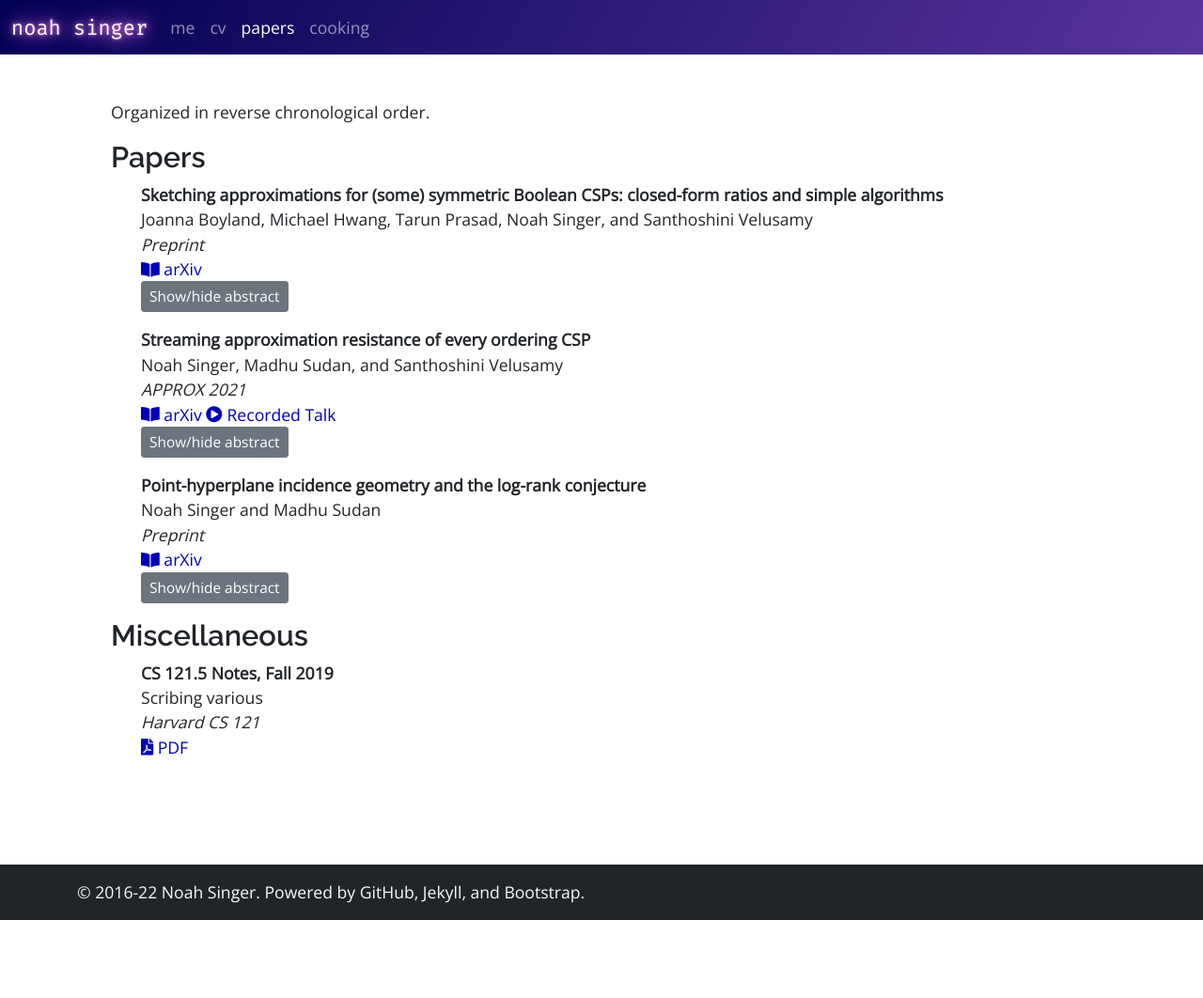
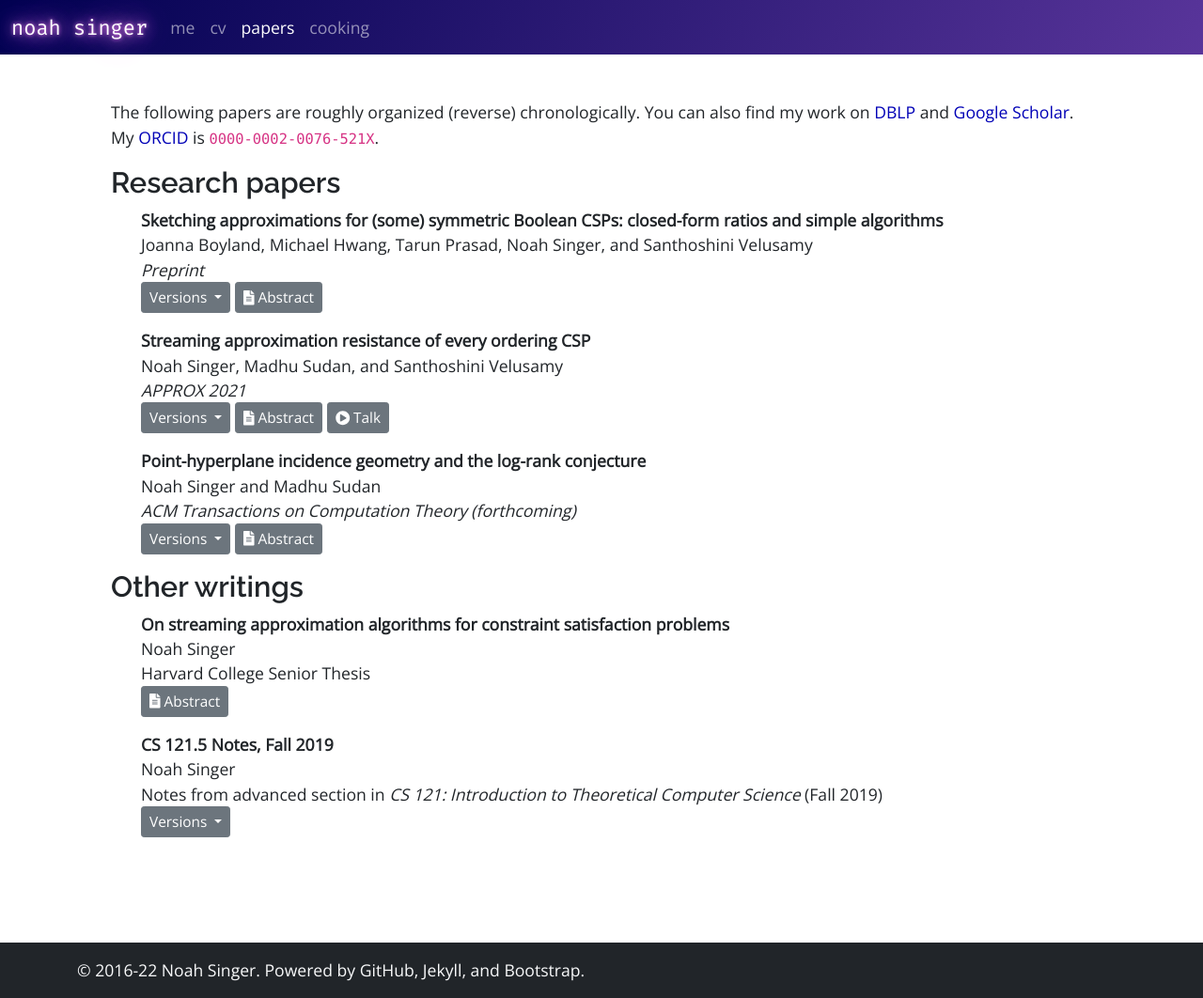
Before and after one commit to singerng/noahsinger.org, a Jekyll site: the page built from papers/index.md, in a window 1280 px wide. Shown: the whole page at 94% size. Built offline with Jekyll 4.4.1, drawn with Linux system fonts in a browser that asks for light colours; nearby versions of some CDN libraries; before the commit the page ends 979 px from its top, so only the background shows below that.

Commit message:
updated buttons for papers

```diff
--- a/_data/papers.yml
+++ b/_data/papers.yml
@@ -1,3 +1,33 @@
+
+- title: On streaming approximation algorithms for constraint satisfaction problems
+  date: 2022-03-25
+  desc: Harvard College Senior Thesis
+  type: misc
+  authors: Noah Singer
+  abstract: >
+    In this thesis, we explore <em>streaming algorithms</em> for <em>approximating
+    constraint satisfaction problems (CSPs)</em>. The setup is roughly the following:
+    A computer has limited memory space, sees a long "stream" of local constraints on
+    a set of variables, and tries to estimate how many of the constraints may be simultaneously
+    satisfied. The past ten years have seen a number of works in this area, and this thesis
+    includes both expository material and novel contributions. Throughout, we emphasize connections
+    to the broader theories of CSPs, approximability, and streaming models, and highlight interesting
+    open problems.<br/>
+
+    In the second part of the thesis, we present two of our own joint works. We begin with a work with
+    Madhu Sudan and Santhoshini Velusamy in which
+    we prove linear-space streaming approximation-resistance for all <em>ordering CSPs (OCSPs)</em>,
+    which are "CSP-like" problems maximizing over sets of permutations. Previous works considered
+    the <em>maximum acyclic subgraph (MAS)</em> problem, the prototypical OCSP; even for MAS,
+    we improve on both the inapproximability factor and the space bound.
+    Next, we present joint work with Joanna Boyland, Michael Hwang, Tarun Prasad, and Santhoshini
+    Velusamy in which we investigate the \(\sqrt n\)-space streaming approximability of symmetric Boolean CSPs
+    with negations. In particular, we give explicit \(\sqrt n\)-space sketching approximability ratios
+    for several families of CSPs, including Max-\(k\)AND; develop simpler optimal sketching approximation
+    algorithms for <em>threshold</em> predicates; and show that previous streaming lower bounds are
+    "incomplete" in that they fail to characterize the \(\sqrt n\)-space streaming approximability
+    of Max-\(3\)AND.
+
 - title: "Sketching approximations for (some) symmetric Boolean CSPs: closed-form ratios and simple algorithms"
   date: 2021-12-13
   authors: Joanna Boyland, Michael Hwang, Tarun Prasad, Noah Singer, and Santhoshini Velusamy
@@ -20,20 +50,20 @@
     Max-CSP(\(f\)) requires \(\Omega(\sqrt{n})\) space. While they show that \(\alpha(f)\) is computable to arbitrary
     precision in \(\mathbf{PSPACE}\), they do not give a closed-form expression.
 
-    In this work, we build on the [CSGV21] dichotomy theorem and give <mark>closed-form expressions
-    for the sketching approximation ratios of multiple families of symmetric Boolean functions</mark>. These include
-    \(k\mathsf{AND}\) and \(\mathsf{Th}_k^{k-1}\) (the ``weight-at-least-\((k-1)\)'' threshold function on \(k\) variables). In particular,
+    In this work, we build on the [CSGV21] dichotomy theorem and give closed-form expressions
+    for the sketching approximation ratios of multiple families of symmetric Boolean functions. These include
+    \(k\mathsf{AND}\) and \(\mathsf{Th}_k^{k-1}\) (the "weight-at-least-\((k-1)\)" threshold function on \(k\) variables). In particular,
     letting \(\alpha'_k = 2^{-(k-1)} (1-k^{-2})^{(k-1)/2}\), we show that for odd \(k \geq 3\), \(\alpha(k\mathsf{AND}) = \alpha'_k\);
     for even \(k \geq 2\), \(\alpha(k\mathsf{AND}) = 2\alpha'_{k+1}\); and for even \(k \geq 2\),
-    \(\alpha(\mathsf{Th}_k^{k-1}) = \frac{k}2\alpha'_{k-1}\). We also resolve the ratio for the ``weight-exactly-\(\frac{k+1}2\)''
+    \(\alpha(\mathsf{Th}_k^{k-1}) = \frac{k}2\alpha'_{k-1}\). We also resolve the ratio for the "weight-exactly-\(\frac{k+1}2\)"
     function for odd \(k \in \{3,\ldots,51\}\) as well as fifteen other functions. We stress here that the
     closed-form expressions need not have existed just given the [CGSV21] dichotomy, and our
-    analysis involves identifying structural "saddle-point" properties of the dichotomy. <mark>For arbitrary
+    analysis involves identifying structural "saddle-point" properties of the dichotomy. For arbitrary
     <em>threshold</em> functions, we also give optimal "bias-based" approximation algorithms generalizing
-    [CGV20] while simplifying [CGSV21].</mark> Finally, we investigate the <em>streaming</em> lower
-    bounds in [CGSV21]. <mark>We show that for \(\mathsf{Th}^3_4\), the [CGSV21] streaming and
+    [CGV20] while simplifying [CGSV21]. Finally, we investigate the <em>streaming</em> lower
+    bounds in [CGSV21]. We show that for \(\mathsf{Th}^3_4\), the [CGSV21] streaming and
     sketching lower bounds match (previously only known for \(2\mathsf{AND}\)), while for \(3\mathsf{AND}\), their streaming
-    lower bound is provably weaker.</mark>
+    lower bound is provably weaker.
 
 - title: "Streaming approximation resistance of every ordering CSP"
   date: 2021-05-04
@@ -41,6 +71,8 @@
   type: research
   venue: APPROX 2021
   arxiv: 2105.01782
+  eccc: https://eccc.weizmann.ac.il/report/2021/064/
+  conference: https://drops.dagstuhl.de/opus/volltexte/2021/14710/
   talk: https://www.youtube.com/watch?v=QAHM1dCuJyQ&list=PL5-hmiX64aew0sOri8fhNhhn9v0SH5yrE&index=3
   select: yes
   abstract: >
@@ -55,11 +87,11 @@
 
     In this work we consider the task of approximating the maximum number of satisfiable constraints
     in the (single-pass) streaming setting, where an instance is presented as a stream of
-    constraints. <mark>We show that for every \(\Pi\), OCSP\((\Pi)\) is approximation-resistant to
+    constraints. We show that for every \(\Pi\), OCSP\((\Pi)\) is approximation-resistant to
     \(o(n)\)-space streaming algorithms, i.e., algorithms using \(o(n)\) space cannot distinguish streams
     where almost every constraint is satisfiable from streams where no ordering beats the
     random ordering by a noticeable amount. This space bound is tight up to
-    polylogarithmic factors.</mark> In the case of MAS, our result shows that for every
+    polylogarithmic factors. In the case of MAS, our result shows that for every
     \(\epsilon>0\), MAS is not \((1/2+\epsilon)\)-approximable in \(o(n)\) space. The previous best
     inapproximability result, due to Guruswami and Tao [APPROX 2019],
     only ruled out a \(3/4\)-approximation in \(o(\sqrt n)\) space.<br/>
@@ -75,51 +107,48 @@
     distinct blocks. By exploiting this combinatorial property, in combination with the hardness
     results of the resulting families of CSPs, we give optimal inapproximability results for all OCSPs.
 
-
 - title: "Point-hyperplane incidence geometry and the log-rank conjecture"
   date: 2021-04-30
   authors: Noah Singer and Madhu Sudan
   arxiv: 2101.09592
   type: research
-  venue: Preprint
+  venue: <i>ACM Transactions on Computation Theory</i> (forthcoming)
   select: yes
   abstract: >
     We study the log-rank conjecture from the perspective of point-hyperplane incidence geometry.
     We formulate the following conjecture: Given a point set in \(\mathbb{R}^d\) that is covered by
-    constant-sized sets of parallel hyperplanes, there exists an affine subspace that
-    accounts for a large (i.e., \(2^{-{\operatorname{polylog}(d)}}\) fraction of the incidences, in the
-    sense of containing a large fraction of the points and being contained in a large fraction
-    of the hyperplanes. (In other words, the point-hyperplane incidence graph for such configurations
-    has a large complete bipartite subgraph.) Alternatively, our conjecture may be interpreted
-    linear-algebraically as follows: Any rank-\(d\) matrix containing at most \(O(1)\) distinct entries
-    in each column contains a submatrix of fractional size \(2^{-{\operatorname{polylog}(d)}}\), in which each
-    column contains one distinct entry. We prove that our conjecture is equivalent to the log-rank
+    constant-sized sets of parallel hyperplanes, there exists an affine subspace that accounts
+    for a large (i.e., \(2^{-{\mathrm{polylog}(d)}}\) fraction of the incidences, in the sense of
+    containing a large fraction of the points and being contained in a large fraction of the
+    hyperplanes. In other words, the point-hyperplane incidence graph for such configurations
+    has a large complete bipartite subgraph. Alternatively, our conjecture may be interpreted
+    linear-algebraically as follows: Any rank-$d$ matrix containing at most \(O(1)\) distinct
+    entries in each column contains a submatrix of fractional size \(2^{-{\mathrm{polylog}(d)}}\), in
+    which each column is constant. We prove that our conjecture is equivalent to the log-rank
     conjecture; the crucial ingredient of this proof is a reduction from bounds for parallel
     \(k\)-partitions to bounds for parallel \((k-1)\)-partitions. We also introduce an (apparent)
     strengthening of the conjecture, which relaxes the requirements that the sets of hyperplanes be parallel.<br/>
 
     Motivated by the connections above, we revisit well-studied questions in point-hyperplane
-    incidence geometry <em>without</em> structural assumptions (i.e., the existence of partitions),
-    and  in particular, we initiate the study of complete bipartite subgraph size in incidence graphs
-    in the regime where dimension is not a constant. We give an elementary argument for the existence
-    of complete bipartite subgraphs of density \(\Omega(\epsilon^{2d}/d)\) in any \(d\)-dimensional
-    configuration with incidence density \(\epsilon\) (qualitatively matching previous results, which had
-    implicit dimension-dependent constants and required sophisticated incidence-geometric techniques).
-    We also improve an upper-bound construction of Apfelbaum and Sharir [<em>SIAM J. Discrete Math.</em> 2007],
-    yielding a configuration whose complete bipartite subgraphs are exponentially small and
-    whose incidence density is \(\Omega(1/\sqrt d)\). Finally, we discuss various constructions
-    (due to others) of products of Boolean matrices which yield configurations with incidence
-    density \(\Omega(1)\) and bipartite subgraph density \(2^{-\Omega(\sqrt d)}\), and pose several
-    questions for this special case in the alternative language of extremal set combinatorics.<br/>
+    incidence geometry <em>without</em> structural assumptions (i.e., the existence of partitions).
+    We give an elementary argument for the existence of complete bipartite subgraphs of density
+    \(\Omega(\epsilon^{2d}/d)\) in any \(d\)-dimensional configuration with incidence density \(\epsilon\),
+    qualitatively matching previous results proved using sophisticated geometric techniques.
+    We also improve an upper-bound construction of Apfelbaum and Sharir [<em>J. Discrete Math.</em> 2007], yielding a
+    configuration whose complete bipartite subgraphs are exponentially small and whose incidence
+    density is \(\Omega(1/\sqrt d)\). Finally, we discuss various constructions (due to others) of
+    products of Boolean matrices which yield configurations with incidence density \(\Omega(1)\) and
+    complete bipartite subgraph density \(2^{-\Omega(\sqrt d)}\), and pose several questions for this
+    special case in the alternative language of extremal set combinatorics.<br/>
 
     Our framework and results may help shed light on the difficulty of improving Lovett's
-    \(\tilde{O}(\sqrt{\operatorname{rank}(f)})\) bound [<em>J. ACM</em> 2016] for the log-rank conjecture; in particular,
-    any improvement on this bound would imply the first bipartite subgraph size bounds for
-    parallel \(3\)-partitioned configurations which beat our generic bounds for unstructured configurations.
+    \(\tilde{O}(\sqrt{\mathrm{rank}(f)})\) bound [<em>J. ACM.</em> 2014] for the log-rank conjecture. In particular,
+    any improvement on this bound would imply the first complete bipartite subgraph size bounds
+    for parallel \(3\)-partitioned configurations which beat our generic bounds for unstructured configurations.
 
 - title: CS 121.5 Notes, Fall 2019
   pdf: cs_121_5_2019.pdf
   date: 2019-12-19
-  venue: Harvard CS 121
-  scribing: various
+  desc: "Notes from advanced section in <em>CS 121: Introduction to Theoretical Computer Science</em> (Fall 2019)"
   type: misc
+  authors: Noah Singer
--- a/_includes/paper.html
+++ b/_includes/paper.html
@@ -1,35 +1,64 @@
 <li class="mb-3">
     <strong>{{ paper.title }}</strong><br/>
-    {{ paper.authors }} {% if paper.scribing %}Scribing {{ paper.scribing }}{% endif %}<br/>
+    {% if paper.authors %}{{ paper.authors }}<br/>{% endif %}
+    {% if paper.desc %}{{ paper.desc }}<br/>{% endif %}
     {% if paper.venue %}<em>{{ paper.venue }}</em><br/>{% endif %}
-    <!-- {{ paper.date |  date: "%B %Y" }}.<br/> -->
 
-    {% if paper.pdf %}
-    <a href="/papers/{{ paper.pdf }}" target="_blank"><i class="fas fa-file-pdf"></i> PDF</a>
+    {% unless include.short %}
+    {% if paper.arxiv or paper.eccc or paper.conference or paper.journal or paper.pdf %}
+    <div class="btn-group">
+        <div class="dropdown">
+          <a class="btn btn-secondary dropdown-toggle btn-sm" href="#" role="button" id="dropdownMenuLink-{{ forloop.index }}" data-bs-toggle="dropdown" aria-expanded="false">
+            Versions
+          </a>
+
+          <ul class="dropdown-menu" aria-labelledby="dropdownMenuLink-{{ forloop.index }}">
+            {% if paper.pdf %}
+            <li><a class="dropdown-item" href="/papers/{{ paper.pdf }}" target="_blank"><i class="fas fa-file-pdf"></i> local</a></li>
+            {% endif %}
+
+            {% if paper.arxiv %}
+            <li><a class="dropdown-item" href="https://arxiv.org/abs/{{ paper.arxiv }}" target="_blank"><i class="fas fa-hdd"></i> arxiv</a></li>
+            {% endif %}
+
+            {% if paper.eccc %}
+            <li><a class="dropdown-item" href="https://eccc.weizmann.ac.il/report/{{ paper.eccc }}" target="_blank"><i class="fas fa-hdd"></i> eccc</a></li>
+            {% endif %}
+
+            {% if paper.conference %}
+            <li><a class="dropdown-item" href="{{ paper.conference }}" target="_blank"><i class="fas fa-users"></i> conference</a></li>
+            {% endif %}
+
+            {% if paper.journal %}
+            <li><a class="dropdown-item" href="{{ paper.journal }}" target="_blank"><i class="fas fa-book"></i> journal</a></li>
+            {% endif %}
+          </ul>
+        </div>
+    </div>
     {% endif %}
 
-    {% if paper.arxiv %}
-    <a href="https://arxiv.org/abs/{{ paper.arxiv }}" target="_blank"><i class="fas fa-book-open"></i> arXiv</a>
-    {% endif %}
+    {% if paper.abstract %}
+    <div class="btn-group">
+    <button type="button" class="btn btn-secondary btn-sm" data-bs-toggle="modal" data-bs-target="#modal-{{ forloop.index }}"><i class="fas fa-file-alt"></i> Abstract</button>
+    </div>
 
-    {% if paper.eccc %}
-    <a href="https://eccc.weizmann.ac.il/report/{{ paper.eccc }}" target="_blank"><i class="fas fa-book-open"></i> ECCC</a>
+    <div class="modal fade" id="modal-{{ forloop.index }}" tabindex="-1" aria-labelledby="modalLabel-{{ forloop.index }}" aria-hidden="true">
+      <div class="modal-dialog modal-xl">
+        <div class="modal-content">
+          <div class="modal-header">
+            <h5 class="modal-title" id="modalLabel-{{ forloop.index }}">Abstract: "{{ paper.title }}"</h5>
+            <button type="button" class="btn-close" data-bs-dismiss="modal" aria-label="Close"></button>
+          </div>
+          <div class="modal-body">
+            {{ paper.abstract|newline_to_br }}
+          </div>
+        </div>
+      </div>
+    </div>
     {% endif %}
 
     {% if paper.talk %}
-    <a href="{{ paper.talk }}" target="_blank"><i class="fas fa-play-circle"></i> Recorded Talk</a>
+    <a role="button" class="btn btn-secondary btn-sm" href="{{ paper.talk }}" target="_blank"><i class="fas fa-play-circle"></i> Talk</a>
     {% endif %}
-
-    {% if paper.abstract and include.show_abstract != false %}
-    <br/>
-    <a class="btn btn-secondary btn-sm" data-bs-toggle="collapse" href="#abstract-{{ forloop.index }}" role="button" aria-expanded="false" aria-controls="abstract-{{ forloop.index }}">
-      Show/hide abstract
-    </a>
-
-    <div class="collapse" id="abstract-{{ forloop.index }}">
-      <div class="card card-body small mt-1">
-        <p>{{ paper.abstract | newline_to_br }}</p>
-      </div>
-    </div>
-    {% endif %}
- </li>
+    {% endunless %}
+</li>
--- a/papers/index.md
+++ b/papers/index.md
@@ -4,9 +4,12 @@ permalink: /papers
 layout: default
 ---
 
-Organized in reverse chronological order.
+The following papers are roughly organized (reverse) chronologically. You can also find my work on
+<a href="https://dblp.org/pid/284/0977">DBLP</a> and
+<a href="https://scholar.google.com/citations?hl=en&user=sJB6rcgAAAAJ">Google Scholar</a>. My <a href="https://orcid.org/0000-0002-0076-521X">ORCID</a>
+is ``0000-0002-0076-521X``.
 
-### Papers
+### Research papers
 
 <ul class="paper-list">
 {% for paper in site.data.papers %}
@@ -16,7 +19,7 @@ Organized in reverse chronological order.
 {% endfor %}
 </ul>
 
-### Miscellaneous
+### Other writings
 
 <ul class="paper-list">
 {% for paper in site.data.papers %}
```
Also changed, not shown: index/index.html (+5 -3 lines).
